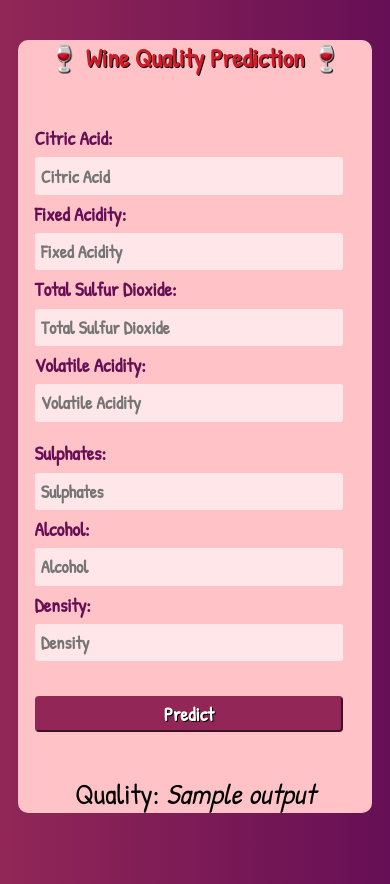
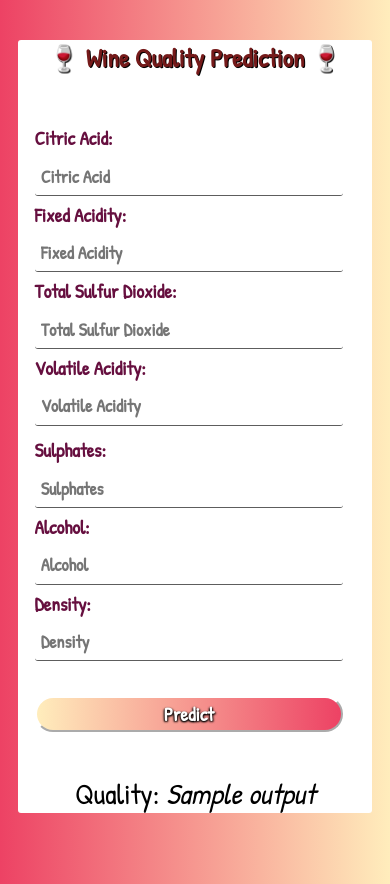
Before and after one commit to DivyamSingh18/Wine-Quality-Predictor, a Flask app: template templates/index.html in a window 390 px wide. Run offline with Flask 2, Linux system fonts and the light colour scheme; the template is opened without the code that fills it: most values are stand-ins (such as "Sample title", 1, 10 or a date in 2020); parts of the project's set-up code (start-up, migrations or seed data) failed here and were passed over.

Commit message:
Add files via upload

```diff
--- a/static/style.css
+++ b/static/style.css
@@ -5,7 +5,7 @@
 }
 
 body{
-    background-image: linear-gradient(to right, #922757 , #660F56);
+    background-image: linear-gradient(to right, #ed4264 , #ffedbc);
     width: 100%;
     height: 100vh;
 
@@ -14,12 +14,12 @@ body{
 .container{
     display: grid;
     grid-template-columns: 1fr 3fr 1fr ;
-    /* background-color: brown; */
+
     height: 100vh ;
 }
 
 .main{
-  /* background-color: rgba(0, 0, 0, 0); */
+
   margin-top: 10px ;
   display:grid;
   height: 89vh ;
@@ -38,27 +38,27 @@ body{
 }
 
 .head{
-    background-color: #ffc2c6;
+    background-color: #ffffff;
     grid-area: head;
     font-size: 200%;
     vertical-align: middle;
     text-align: center;
-    border-top-left-radius: 10px ;
-    border-top-right-radius: 10px ;
+    border-top-left-radius: 3px ;
+    border-top-right-radius: 3px ;
     border: none;
-    color: #d11c2b;
+    color: #751a1a;
     text-shadow: black 1px 1px;
     font-weight: bold;
 }
 
 .foot{
-    background-color: #ffc2c6;
+    background-color: #ffffff;
     grid-area: foot;
     font-size: 180%;
     text-align: center;
     color: black;
-    border-bottom-left-radius: 10px ;
-    border-bottom-right-radius: 10px ;
+    border-bottom-left-radius: 3px ;
+    border-bottom-right-radius: 3px ;
 }
 
 .foot2{
@@ -67,13 +67,13 @@ body{
     font-size: 180%;
     text-align: center;
     color: black;
-    border-bottom-left-radius: 10px ;
-    border-bottom-right-radius: 10px ;
+    border-bottom-left-radius: 3px ;
+    border-bottom-right-radius: 3px ;
 }
 b{
     margin: 2%;
     font-size: larger;
-    color: #660F56;
+    color: #660f3f;
 }
 input{
     box-sizing: border-box;
@@ -81,22 +81,24 @@ input{
     font-size: large;
     width: 100%;
     outline:none;
-    border-radius: 3px;
-    border:none;
-    background:rgba(255, 255, 255, 0.61);
+    border-radius: 0px;
     color:darkred ;
     margin: 1%;
     padding: 2%;
+    border-top: none;
+    border-left: none;
+    border-right: none;
+    border-bottom: #5d5d5d 1px solid;
 
 }
 
 input:focus{
-    box-shadow: #d11c2b 1px 1px ,#d11c2b -1px -1px ;
+    box-shadow: #d11c2b 0px 1px ;
 }
 
 button{
     box-sizing: border-box;
-    border-radius: 4px;
+    border-radius: 20px;
     outline:none;
     width: 100%;
     margin: 29px 2% 2% 2%;
@@ -104,10 +106,10 @@ button{
     font-size: larger;
     font-weight: bold;
     cursor: pointer;
-    border-color: #922757;
-    background-color: #922757;
+    border-color: #ffffff;
+    background-image: linear-gradient(to right, #ffedbc, #ed4264 );
     color: rgb(255, 255, 255);
-    text-shadow: #000000 1px 1px ;
+    text-shadow: #000000 1px 1px 2px, black -1px 1px 2px ;
 }
 
 
@@ -116,7 +118,7 @@ button{
 }
 
 #item1{
-    background-color: #ffc2c6;
+    background-color: #ffffff;
     grid-area: item1;
     padding: 10%;
     border: none;
@@ -127,7 +129,7 @@ button{
 
 
 #item2{
-    background-color: #ffc2c6;
+    background-color: #ffffff;
     grid-area: item2;
     padding: 10%;
     border: none;
@@ -168,8 +170,8 @@ button{
     font-size: 180%;
     text-align: center;
     color: black;
-    border-bottom-left-radius: 10px ;
-    border-bottom-right-radius: 10px ;
+    border-bottom-left-radius: 3px ;
+    border-bottom-right-radius: 3px ;
     padding: 10%;
 }
 #less-marg{
@@ -180,22 +182,25 @@ input{
     width: 100%;
     outline:none;
     border-radius: 3px;
-    border:none;
     background:rgba(255, 255, 255, 0.61);
     color:darkred ;
     margin: 2%;
     padding: 2%;
+    border-top: none;
+    border-left: none;
+    border-right: none;
+    border-bottom: #5d5d5d 1px solid;
 
 }
 #item1{
-        background-color: #ffc2c6;
+        background-color: #ffffff;
         grid-area: item1;
         padding-bottom: 0%;
         border: none;
         padding-left: 6%;
     }
 #item2{
-        background-color: #ffc2c6;
+        background-color: #ffffff;
         grid-area: item2;
         padding-top: 0%;
         border: none;
@@ -214,26 +219,26 @@ input{
     }
 
     .head{
-        background-color: #ffc2c6;
+        background-color: #ffffff;
         grid-area: head;
         font-size: 160%;
         vertical-align: middle;
         text-align: center;
-        border-top-left-radius: 10px ;
-        border-top-right-radius: 10px ;
+        border-top-left-radius: 3px ;
+        border-top-right-radius: 3px ;
         border: none;
         font-weight: bold;
     }
 
     #item1{
-        background-color: #ffc2c6;
+        background-color: #ffffff;
         grid-area: item1;
         padding-bottom: 0%;
         border: none;
         padding-left: 3%;
     }
     #item2{
-        background-color: #ffc2c6;
+        background-color: #ffffff;
         grid-area: item2;
         padding: 10%;
         padding-top:  0% ;
@@ -244,13 +249,13 @@ input{
 
 @media screen and (max-width: 320px) {
     .head{
-        background-color: #ffc2c6;
+        background-color: #ffffff;
         grid-area: head;
         font-size: 140%;
         vertical-align: middle;
         text-align: center;
-        border-top-left-radius: 10px ;
-        border-top-right-radius: 10px ;
+        border-top-left-radius: 3px ;
+        border-top-right-radius: 3px ;
         border: none;
         font-weight: bold;
     }
```
